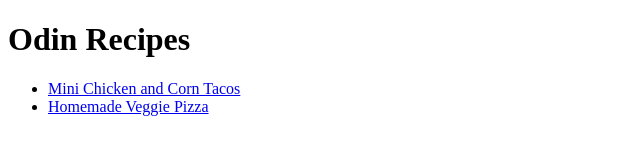
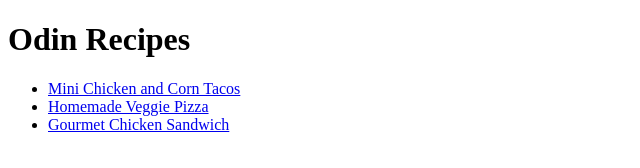
Before and after one commit to nahoom14/odin-recipes, a plain HTML site: page index.html in a window 1280 px wide. Shown: the whole page, without its empty margins (0-640 px from the left). Drawn offline with Linux system fonts and the light colour scheme.

Commit message:
Add link to chickensandwich.html

```diff
--- a/index.html
+++ b/index.html
@@ -10,6 +10,7 @@
     <ul>
         <li><a href="recipes/taco.html">Mini Chicken and Corn Tacos</a></li>
         <li><a href="recipes/veggiepizza.html">Homemade Veggie Pizza</a></li>
+        <li><a href="recipes/chickensandwich.html">Gourmet Chicken Sandwich</a></li>
     </ul>
 </body>
 </html>
```
